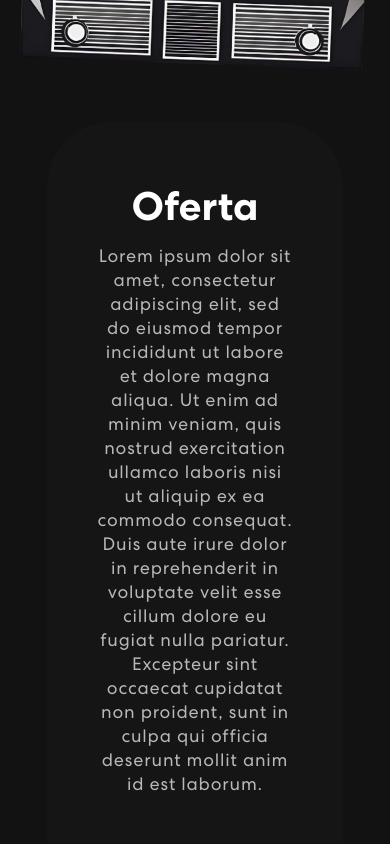
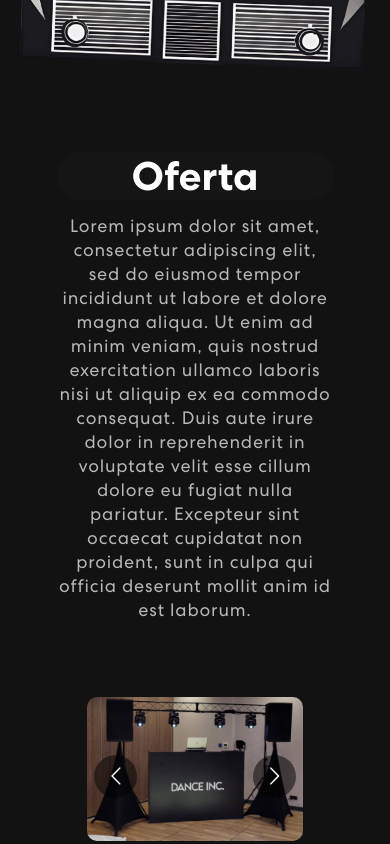
Before and after one commit to jaqp1/danceinc, a React (Vite) app in the folder portfolio-app2/: page / in a window 390 px wide. Shown: the part 920-1764 px from the top of the page. Built offline with nearby package versions, Linux system fonts and the light colour scheme.

Commit message:
Color changes

```diff
--- a/portfolio-app2/src/App.css
+++ b/portfolio-app2/src/App.css
@@ -355,6 +355,7 @@ nav.navbar .navbar-toggler[aria-expanded="true"] .navbar-toggler-icon {
   padding: 0 0 50px 0;
   margin: 0 9% 0 9%;
 }
+
 .oferta-bx{
   background-color: #151515;
   border-radius: 64px;
@@ -365,6 +366,25 @@ nav.navbar .navbar-toggler[aria-expanded="true"] .navbar-toggler-icon {
 .oferta h2{
   font-size: 40px;
   font-weight: 700;
+}
+@media (max-width: 576px) {
+  .oferta {
+    padding: 0 0 20px 0;
+    margin: 0 5% 0 5%;
+  }
+  .oferta-bx{
+    background-color: #121212;
+    border-radius: 64px;
+    text-align: center;
+    padding: 30px 25px;
+    margin-top: -60px;
+  }
+  .oferta h2{
+    font-size: 40px;
+    font-weight: 700;
+    background-color: #151515;
+    border-radius: 64px;
+  }
 }
 .oferta p{
   color: #B8B8B8;
@@ -400,7 +420,7 @@ nav.navbar .navbar-toggler[aria-expanded="true"] .navbar-toggler-icon {
   text-align: center;
 }
 
-@media (min-width: px) {
+@media (min-width: 500px) {
   .realizacja h2 {
     font-size: 4vw;
     font-weight: 700;
```
